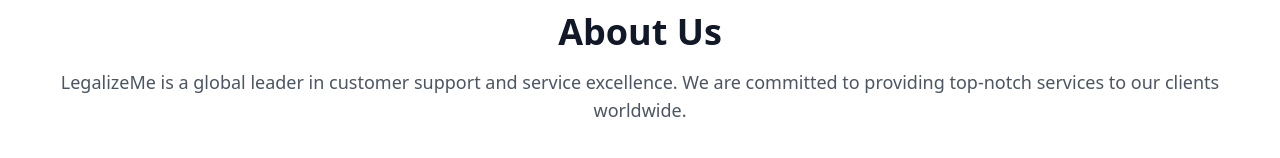
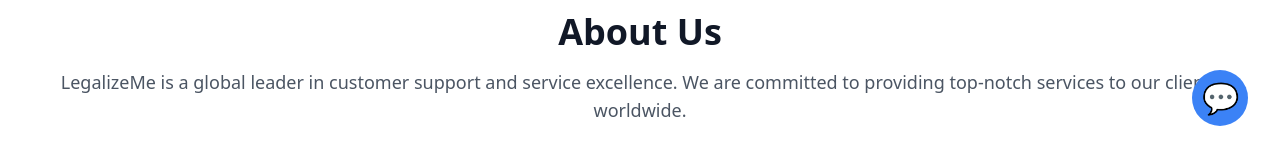
Before and after one commit to CheropS/LegalizeMe, a React (Vite) app in the folder client/: page /about in a window 1280 px wide. Shown: the part 642-800 px from the top of the page. Built offline with nearby package versions, Linux system fonts and the light colour scheme.

Commit message:
Added a chatbot component

```diff
--- a/client/package.json
+++ b/client/package.json
@@ -21,6 +21,7 @@
     "framer-motion": "^11.10.0",
     "prop-types": "^15.8.1",
     "react": "^18.3.1",
+    "react-chatbotify": "^2.0.0-beta.18",
     "react-dom": "^18.3.1",
     "react-icons": "^5.3.0",
     "react-router-dom": "^6.26.2",
--- a/client/src/App.jsx
+++ b/client/src/App.jsx
@@ -1,3 +1,4 @@
+import ChatBot from 'react-chatbotify';
 import { BrowserRouter as Router, Routes, Route } from 'react-router-dom';
 import Navbar from './components/Navbar';
 import Home from './components/Home';
@@ -6,7 +7,6 @@
 import SignIn from './components/SignIn';
 import AboutUs from './components/About';
 import Pricing from './components/Pricing';
-
 
 const App = () => {
   return (
@@ -20,6 +20,21 @@
         <Route path='/pricing' element={<Pricing />} />
       </Routes>
       <Footer />
+
+      {/* Responsive ChatBot component */}
+      <div className="fixed bottom-4 right-4 md:bottom-6 md:right-6 lg:bottom-8 lg:right-8 z-50">
+        <div className="group relative">
+          {/* ChatBot icon or button */}
+          <div className="w-10 h-10 md:w-12 md:h-12 lg:w-14 lg:h-14 bg-blue-500 rounded-full flex items-center justify-center cursor-pointer hover:bg-blue-600">
+            <span className="text-white text-2xl lg:text-3xl">💬</span>
+          </div>
+
+          {/* ChatBot container, hidden by default, shown on hover */}
+          <div className="absolute bottom-16 right-0 hidden group-hover:block bg-white border border-gray-300 rounded-lg shadow-lg w-72 md:w-80 lg:w-96 p-4 max-h-[400px] md:max-h-[500px] lg:max-h-[600px] overflow-y-auto">
+            <ChatBot />
+          </div>
+        </div>
+      </div>
     </Router>
   );
 }
```
Also changed, not shown: 1 other file (tests, documents, lock files or other folders).
